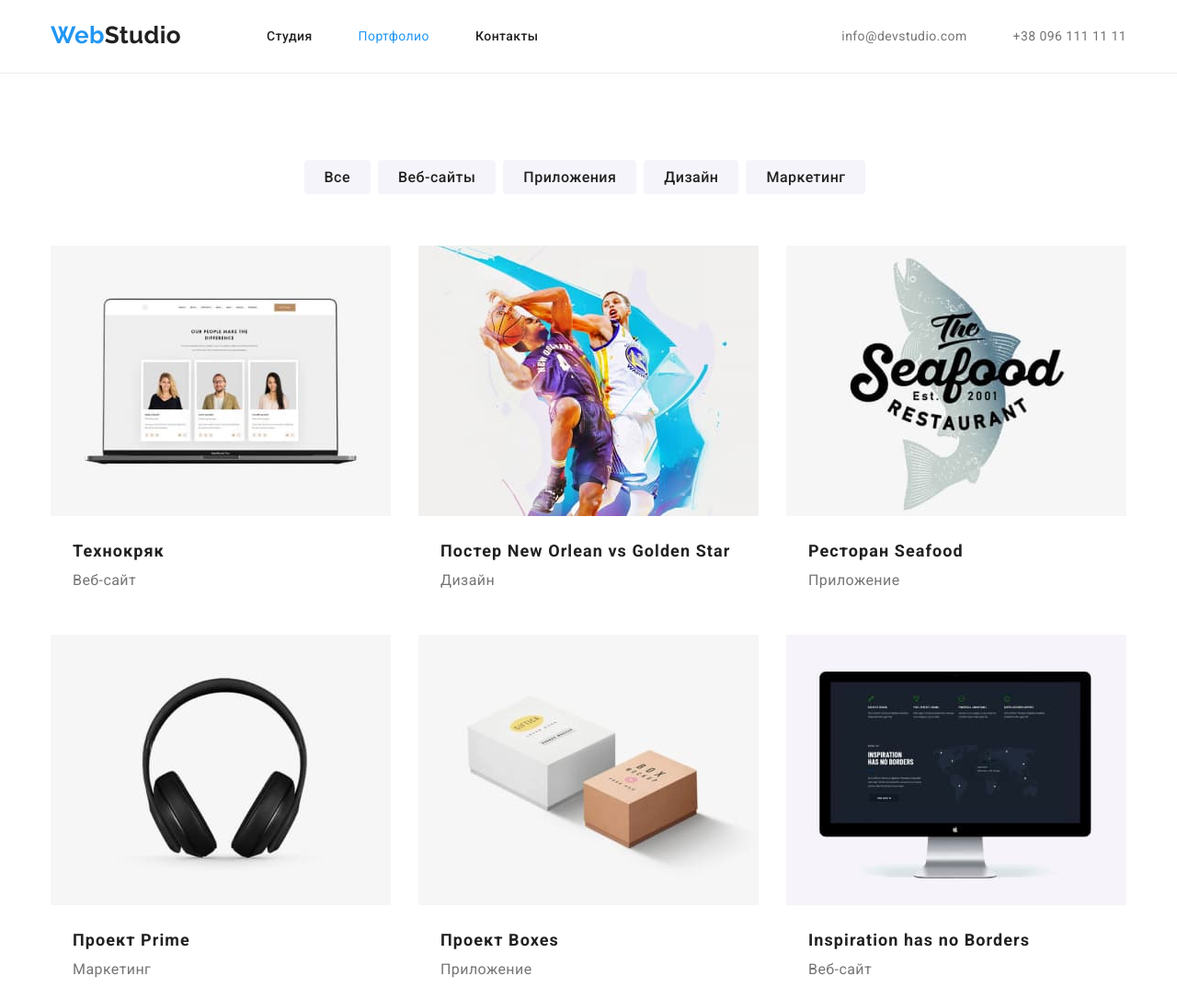
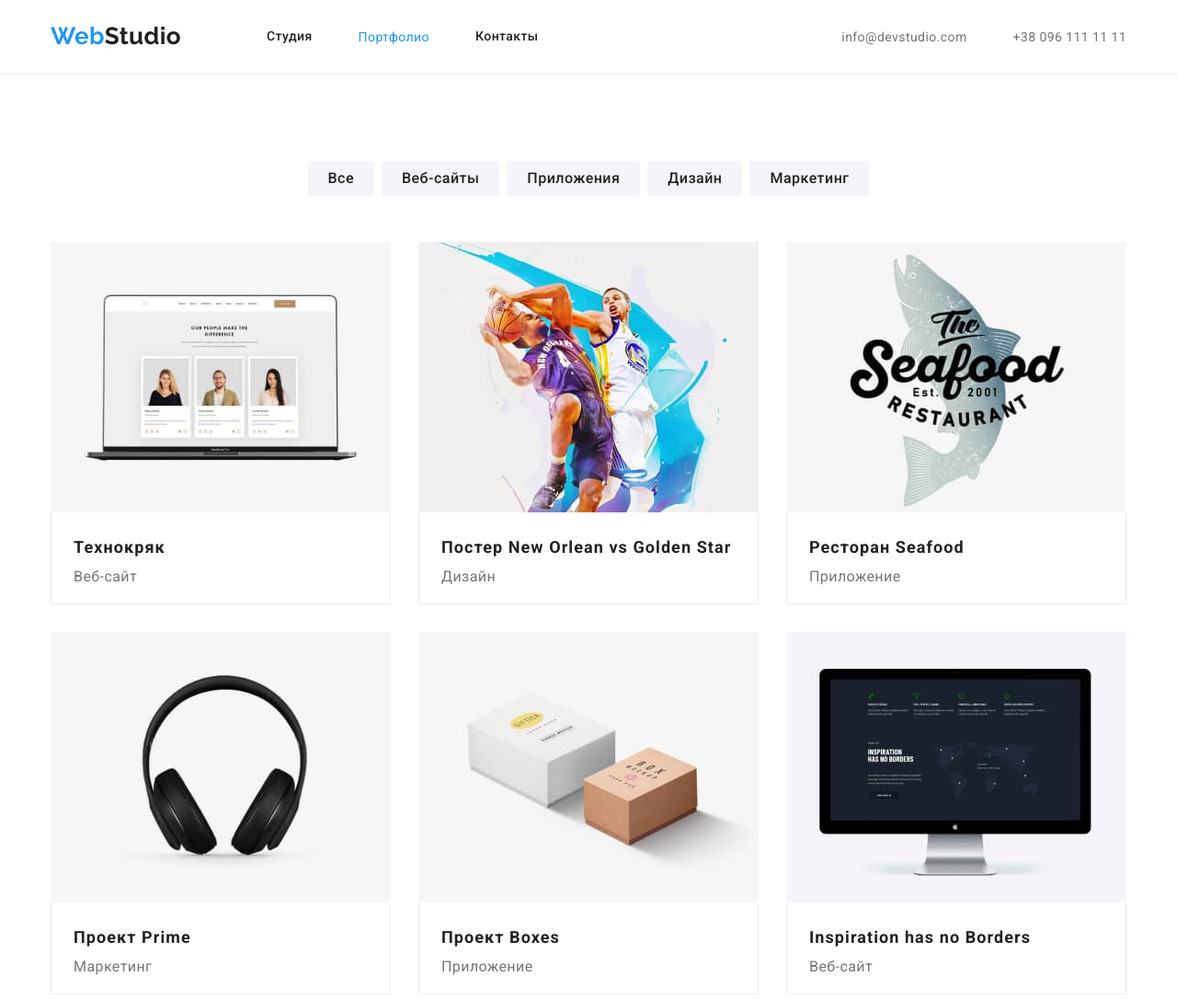
Before and after one commit to Kosynskyi/goit-markup-hw-02-1, a plain HTML site: page portfolio.html in a window 1280 px wide. Shown: the top 1086 px of the page at 92% size. Drawn offline with nearby package versions, Linux system fonts and the light colour scheme.

Commit message:
перездача дз

```diff
--- a/css/styles.css
+++ b/css/styles.css
@@ -54,10 +54,13 @@ img {
 }
 .button-section {
   padding-top: 94px;
+  padding-bottom: 94px;
 }
 .footer {
   margin-top: 0;
   margin-bottom: 0;
+  padding-top: 60px;
+  padding-bottom: 60px;
   background-color: #2f303a;
 }
 
@@ -81,8 +84,9 @@ img {
 
 
 .navigation .link {
-  /* padding-top: 32px;
-  padding-bottom: 32px; */
+  display: block;
+  padding-top: 32px;
+  padding-bottom: 32px;
   font-weight: 500;
   line-height: 1.14;
   color: var(--title-text-color);
@@ -92,6 +96,7 @@ img {
   margin-left: 93px;
 }
 .link-active {
+  display: block;
   color: var(--accent-color);
   text-decoration: none;
   padding-top: 32px;
@@ -330,7 +335,6 @@ img {
 /* оформление логотипа футера */
 .container-footer {
   align-content: center;
-  padding-top: 60px;
   margin: 0 auto;
   padding-right: 15px;
   padding-left: 15px;
@@ -363,6 +367,11 @@ img {
   margin-top: 0;
   margin-bottom: 9px;
 }
+
+.address-list:last-child {
+  margin-bottom: 0;
+}
+
 .address {
   background: #2f303a;
   font-style: normal;
@@ -378,8 +387,6 @@ img {
 .portfolio {
   display: flex;
   flex-wrap: wrap;
-  padding-top: 56px;
-  padding-bottom: 94px;
 }
 .portfolio > .portfolio-list {
   margin-top: 0;
@@ -394,7 +401,7 @@ img {
 }
 .portfolio-img {
   margin-top: 0;
-  margin-bottom: 20px;
+  /* margin-bottom: 20px; */
 }
 
 /* оформление кнопок портфолио */
@@ -423,10 +430,14 @@ img {
   border-radius: 4px;
   color: var(--bg-white-color);
 }
-.filter .button-radio {
-  margin-top: 0;
+.list-radio {
+  /* margin-top: 0; */
   margin-right: 8px;
 }
+.list-radio:last-child {
+  margin-right: 0;
+}
+
 .filter > .button-radio:last-child {
   margin-right: 0;
 }
@@ -436,13 +447,14 @@ img {
   /* outline: 1px solid red; */
   margin-left: auto;
   margin-right: auto;
+  margin-bottom: 50px;
 }
 
 /* оформление картинок портфолио */
 
 .products {
-  margin: 0 auto 4px;
-  width: 322px;
+  margin-top: 0;
+  margin-bottom: 4px;
   color: var(--title-text-color);
   font-weight: 700;
   line-height: 2;
@@ -450,9 +462,16 @@ img {
   font-size: 18px;
 }
 .description {
-  margin: 0 auto 20px;
-  width: 322px;
+  margin-top: 0;
+  margin-bottom: 0;
   color: var(--primary-text-color);
   font-size: 16px;
   line-height: 1.19;
 }
+.inner {
+  padding: 20px 24px;
+  border-right: 1px solid #EEEEEE;
+  border-bottom: 1px solid #EEEEEE;
+  border-left: 1px solid #EEEEEE;
+  /* outline: 1px solid red; */
+}
--- a/portfolio.html
+++ b/portfolio.html
@@ -49,22 +49,24 @@
     <main>
       <section class="button-section">
         <div class="container">
-          <h1 class="visually-hidden" aria-hidden="true">Наши работы (заголовок будет скрыт)</h1>
+          <h1 class="visually-hidden" aria-hidden="true">
+            Наши работы (заголовок будет скрыт)
+          </h1>
           <ul class="filter">
-            <li><button class="button-radio" type="button">Все</button></li>
-            <li>
+            <li class="list-radio"><button class="button-radio" type="button">Все</button></li>
+            <li class="list-radio">
               <button class="button-radio" type="button">Веб-сайты</button>
             </li>
-            <li>
+            <li class="list-radio">
               <button class="button-radio" type="button">Приложения</button>
             </li>
-            <li><button class="button-radio" type="button">Дизайн</button></li>
-            <li>
+            <li class="list-radio"><button class="button-radio" type="button">Дизайн</button></li>
+            <li class="list-radio">
               <button class="button-radio" type="button">Маркетинг</button>
             </li>
           </ul>
-        </div>
-        <div class="container">
+
+          <!-- список портфолио -->
           <ul class="portfolio">
             <li class="portfolio-list">
               <img
@@ -74,7 +76,8 @@
                 width="370"
                 height="294"
               />
-			<div class="inner"><h2 class="products">Технокряк</h2>
+              <div class="inner">
+                <h2 class="products">Технокряк</h2>
                 <p class="description">Веб-сайт</p>
               </div>
             </li>
@@ -99,7 +102,8 @@
                 width="370"
                 height="294"
               />
-              <div class="inner"><h2 class="products">Ресторан Seafood</h2>
+              <div class="inner">
+                <h2 class="products">Ресторан Seafood</h2>
                 <p class="description">Приложение</p>
               </div>
             </li>
@@ -111,7 +115,8 @@
                 width="370"
                 height="294"
               />
-              <div class="inner"><h3 class="products">Проект Prime</h3>
+              <div class="inner">
+                <h3 class="products">Проект Prime</h3>
                 <p class="description">Маркетинг</p>
               </div>
             </li>
@@ -123,7 +128,8 @@
                 width="370"
                 height="294"
               />
-              <div class="inner"><h2 class="products">Проект Boxes</h2>
+              <div class="inner">
+                <h2 class="products">Проект Boxes</h2>
                 <p class="description">Приложение</p>
               </div>
             </li>
@@ -135,7 +141,8 @@
                 width="370"
                 height="294"
               />
-              <div class="inner"><h2 class="products">Inspiration has no Borders</h2>
+              <div class="inner">
+                <h2 class="products">Inspiration has no Borders</h2>
                 <p class="description">Веб-сайт</p>
               </div>
             </li>
@@ -146,7 +153,8 @@
                 width="370"
                 height="294"
               />
-              <div class="inner"><h2 class="products">Издание Limited Edition</h2>
+              <div class="inner">
+                <h2 class="products">Издание Limited Edition</h2>
                 <p class="description">Дизайн</p>
               </div>
             </li>
```
Also changed, not shown: index.html (+4 -4 lines). Lines whose indentation alone changed are shown as unchanged.
